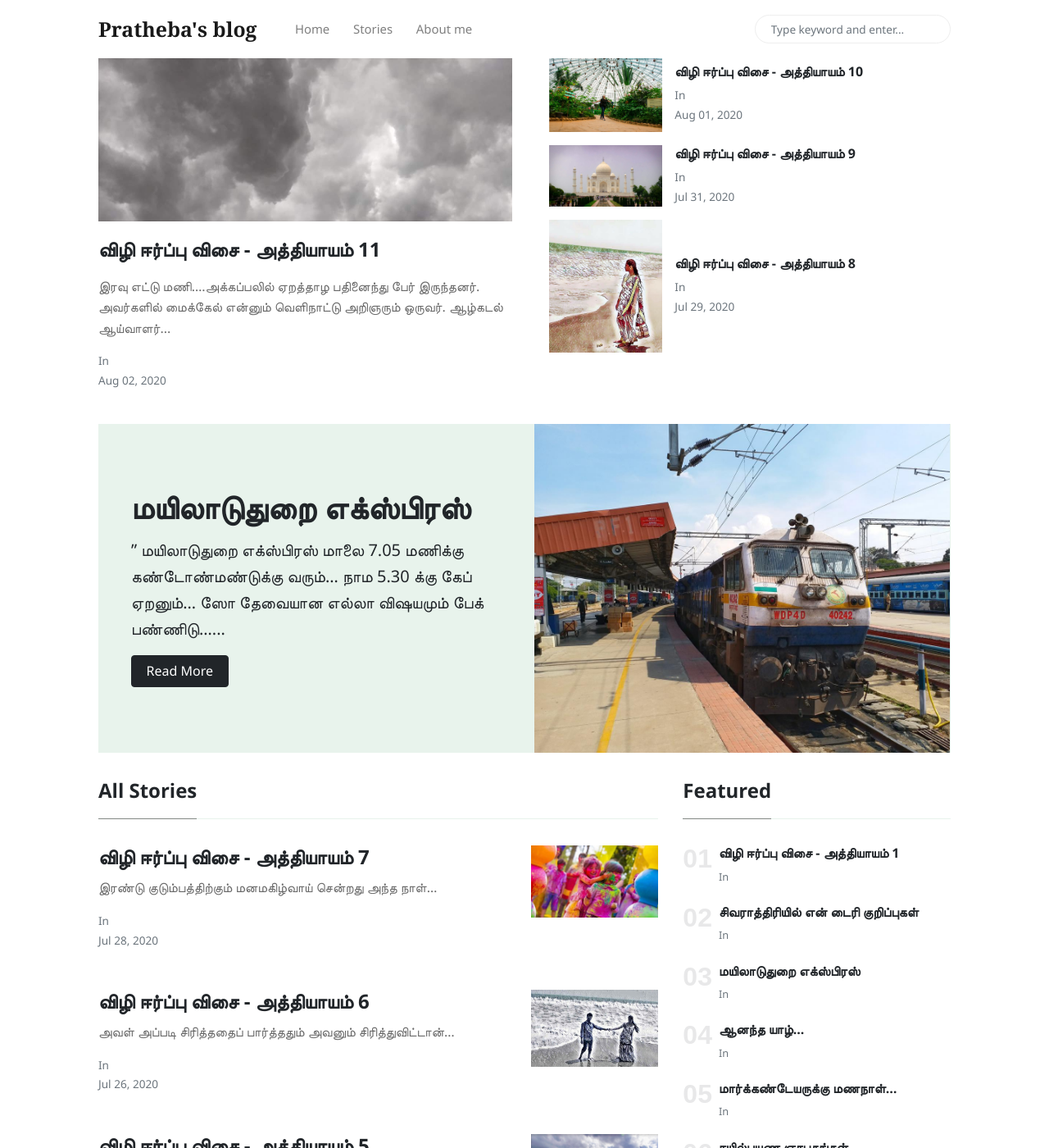
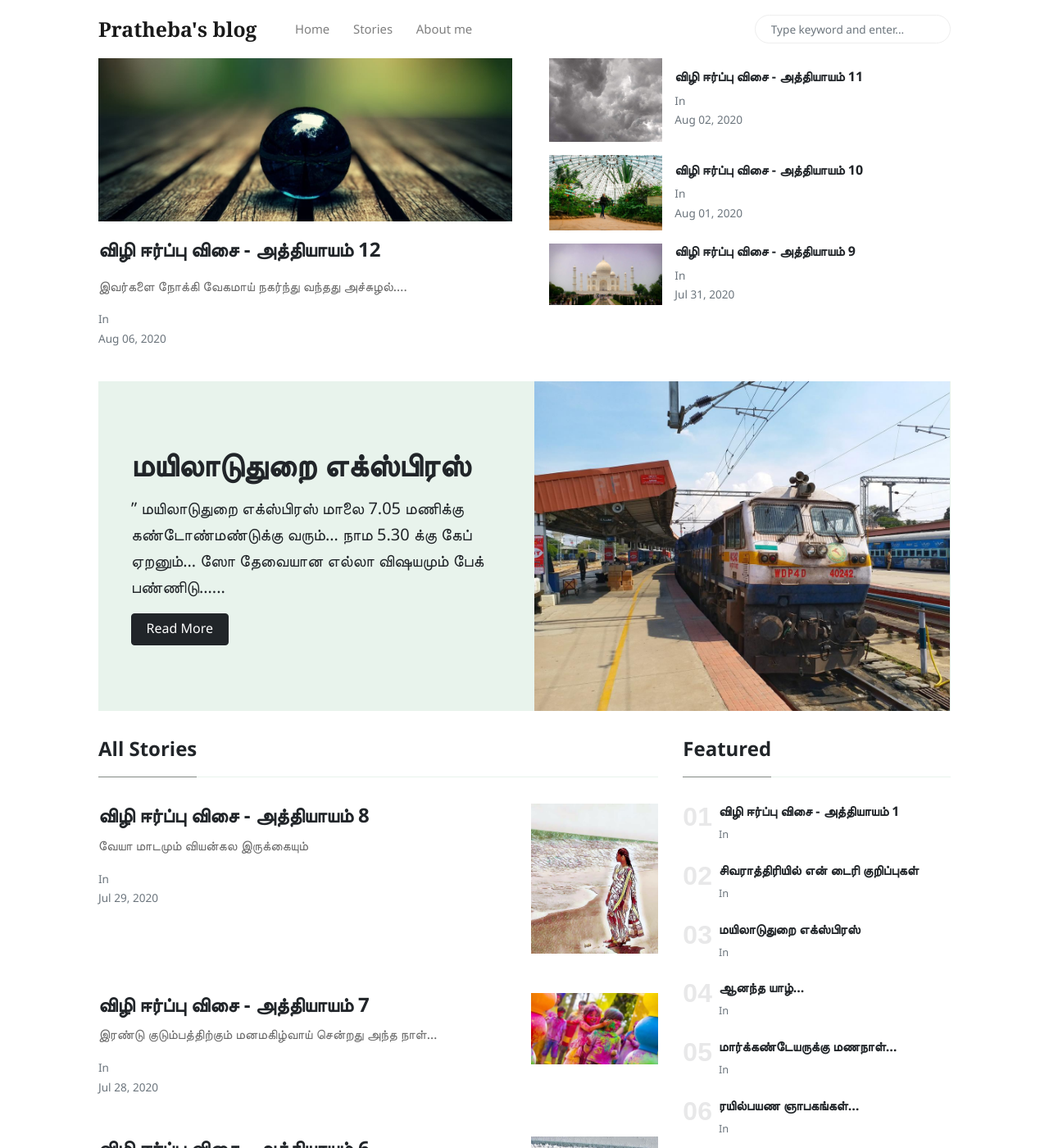
Before and after one commit to vigneshragupathy/pratheba, a Jekyll site: the page built from index.html, in a window 1280 px wide and 1400 px high. Shown: the whole window at 82% size. Built offline with Jekyll 4.4.1, drawn with Linux system fonts in a browser that asks for light colours; nearby versions of some CDN libraries; some web fonts are replaced; the list of posts is cut into pages by our own code; some of the changed lines change nothing that is shown; some of the changed text lies outside the part shown.

Commit message:
chapter12 added

```diff
--- a/_posts/2020-07-01-vizhi-eerppu-visai.md
+++ b/_posts/2020-07-01-vizhi-eerppu-visai.md
@@ -17,3 +17,4 @@ image: content/images/2017/10/cover.jpg
 - [விழி ஈர்ப்பு விசை - அத்தியாயம் 9](https://www.pratheba.com/vizhi-eerppu-visai-chapter9/)
 - [விழி ஈர்ப்பு விசை - அத்தியாயம் 10](https://www.pratheba.com/vizhi-eerppu-visai-chapter10/)
 - [விழி ஈர்ப்பு விசை - அத்தியாயம் 11](https://www.pratheba.com/vizhi-eerppu-visai-chapter11/)
+- [விழி ஈர்ப்பு விசை - அத்தியாயம் 12](https://www.pratheba.com/vizhi-eerppu-visai-chapter12/)
--- /dev/null
+++ b/_posts/2020-08-06-vizhi-eerppu-visai-chapter12.md
@@ -0,0 +1,138 @@
+---
+layout: post
+title: விழி ஈர்ப்பு விசை - அத்தியாயம் 12
+date: '2020-08-06 04:00:00'
+tags:
+- stories
+image: assets/images/chapter12.jpg
+---
+இவர்களை நோக்கி வேகமாய் நகர்ந்து வந்தது அச்சுழல்….
+
+மாலுமிகள் எச்சரிக்கை மணியை இயக்க, பயணிகள் அனைவரும் அரைதூக்கத்தில் அலறியடித்து கப்பல் தளத்தில் கூடினர்.
+
+முன்பே அங்கிருந்த நம் நண்பர்களும் அந்த ஒலி கேட்டு தான் சூழப்போகும் ஆபத்தை உணர்ந்தனர்.
+
+ஆனால் அனு, ஆதி, மித்ரன் மூவரும் கப்பல் தளத்தின் ஓரத்தில் நின்றதால், அவர்கள் மீது புயலின் போது பேரலையொன்று மோதியது…
+
+மூவரும் அலையால் தாக்கப்பட்டு மயங்கியபோதிலும் அனு மற்றும் ஆதியின் கரங்கள் கோர்த்தபடியே இருந்தன.
+
+அனு மெதுவாய் கண்விழித்தாள்…
+
+எழ முயலுகையில் ஆதியின் கைகள் கோர்த்திருப்பது புரிந்து கொஞ்சம் நிம்மதி வந்தது….
+
+கொஞ்சம் நாணமும் அதோடு சேர்ந்திருந்தது…
+
+கூடவே இரவு அவன் பேசியது, இவள் காதலை சொன்னது என்று அனைத்தும் உள்ளே ரீங்கரித்தது ரஹ்மான் இசைபோலே…
+
+அதுவொரு கனவுபோல் தோன்றியது…
+நீங்காத புன்னகையை அந்த நினைவுகள் அவள் முகத்தில் தீட்டி வைத்தன பிக்காஸோ ஓவியம்போலே....
+
+அவர்கள் கைகளில் அதே கல், மர்மப்புன்னகையோ மந்திரபுன்னகையோ என்று புரியாதபடி ஒருமுறை நீல மின்னல் ஒன்றை உமிழ்ந்துவிட்டு அமைதியானது….
+
+ஆதியும் மயங்கியிருந்தான்… மித்ரன் அவனருகில் மயங்கியிருந்தான்….
+அனு ஆதியை எழுப்ப அவன் தூக்கிவாரிபோட்டு “அனுனுனு…….” என்று அவள் கைகளை தேடியபடியே எழுந்தான்.
+
+அந்த களேபரத்தில் மித்ரனும் மயக்கம் தெளிய, மூவரும் அப்போது தான் தாங்கள் எங்கு இருக்கிறோம் என்றறிய எழுந்து பார்த்தனர்….
+
+இன்னும் விடிய சிலமணிநேரம் இருக்கும்போல் தெரிந்தது…. நன்கு சூழ்ந்த இருள்… ஆனால் பூரண நிலவொளி அவர்களுக்கு சுற்றுப்புறத்தை தெளிவாய் காட்டியது…
+
+அந்த இடம் அவர்களுக்கு சற்றும் பரிச்சயமற்றதாய் இருந்தது…
+
+ஆம்….
+
+அதுவொரு ஆளரவமற்ற கடற்கரை……
+
+வெகு தொலைவில் ஒரு நகரம் தென்படுகிறது…
+
+மூவரும் மிகுந்த குழப்பத்தில் ஆழ்ந்தனர்.
+
+“நாம எங்க இருக்கோம் இப்போ..? நம்ம கூட இருந்தவங்க எங்க போனாங்க…?” முதலில் அந்த மௌனத்தை உடைத்தது மித்ரன்.
+
+அனு முகத்தில் பயம், அழுகை எல்லாம் கலவையாய் தெரிந்தது....
+
+மித்ரன் தன் செல்போன் எடுத்து லொகேஷன் அறிய முயல.., அது ‘ஆன்’ ஆகவில்லை. மற்றவர்கள் மொபைலுக்கும் இதே நிலை தான்…
+
+வேறுவழியின்றி தொலைவில் தெரிந்த அந்த நகரத்தை நோக்கி கடற்கரை வழியே நடக்கத்தொடங்கினர்...
+
+பார்ப்பதற்கு மிகவும் பிரம்மாண்டமான, செழிப்பான ஊராகத்தெரிந்தது.
+நெருங்க நெருங்க கரையோரத்தில் பெரிய கட்டிடங்கள் மற்றும் துறைமுகம் போன்ற அமைப்பும் இருப்பது தெரிய வந்தது.
+
+“ஹேய்… நில்லுங்க… அங்க பாருங்க… இருக்க ஆளுங்கள பாத்தா இந்த இடம் இந்தியா மாதிரி இல்ல… தே லுக் லைக் யூரோப்பியன்ஸ்…” அனு வியப்பில் கத்த ஆரமிக்க, அவள் முழுதாய் முடிக்கும் முன்பே ஆதி அவள் வாயைப்பொத்தினான்.
+
+“அனு குட்டி… கத்தி மாட்டிவிட்டுடாத டீ… இடமே ஒரு மார்க்கமா இருக்கு…”  ஆதி  அவள் காதருகில் மெல்ல சொல்லிவிட்டு பின் ஏதோ உணர்ந்தவனாய் சட்டென விலகி விட்டான்…
+
+அனு முதலில் ஆதி அவள் வாய்பொத்திய நிமிடத்தில் கொஞ்சம் கோபமானாலும், சிறிது சிறிதாக அவன் அருகாமயை ரசிக்கத் தொடங்கினாள்.
+
+மித்ரன் முன்னால் நடந்து சென்றுகொண்டிருக்க, அனு இருட்டில் ஒரு இடத்தில் தடுமாறி ஆதியின் மேல் இடித்துவிட்டு விழப்போனாள். அங்கே பெரும் பள்ளம்…
+
+கடற்கரை மணல் தாண்டி துறைமுகத்தை அவர்கள் அப்போது அடைந்திருந்தனர். நல்லவேளையாக ஆதி அவளைப் பற்றி நிறுத்தினான்.
+
+அந்த பள்ளத்தைக் கண்டதும் அனுவின் இதயம் படபடவென்று அடிக்கத்தொடங்கியது.
+“அனு… பாத்து வர மாட்டியா…!! ஏதாவது ஒரு ஏடாகூடம் பண்ணிட்டே இருக்கியே…!!!!” என்று அவன் வேறு கோபமாக சொல்ல அனு சற்று கலங்கிப்போனாள்.
+
+கண்களில் நீர் பளிச்சிட்டதை அந்த இருளிலும் அவன் கவனிக்க தவறவில்லை….
+
+உடனே “மன்னிச்சுக்கோ டா… எனக்கும் பதட்டம்… உன்ன முதல் தடவையா வெளில கூட்டிட்டு வந்து இப்படி ஆயிட்டுச்சேன்னு…!!! “ அருகில் வந்து கைகள் பற்றிக்கொண்டான்.
+
+“ம்ம்ம்ம்…!” என்றாள் அவள்.
+
+“பொறுமையா இருடா அனு… எதுவா இருந்தாலும் பதட்டப்படாத…!!!” ஆதி அவள் தோளில் கைவைத்து சொன்னான்.
+
+“என்னங்க..?? எப்படி இந்த சூழ்நிலையில பொறுமையா இருக்க முடியும்??” அனு விசும்பியபடி கேட்டாள்.
+
+“யூ லைக் அட்வென்ட்சர்ஸ் ரைட் !!!” என்றான் ஆதி அவள் கையிரண்டும் இறுக பற்றிக்கொண்டு….
+
+“ம்ம்ம்ம்…. ஆனா…” என்று அனன்யா இழுப்பதற்குள்…
+
+“ஆனா… ஆவண்ணா லாம் இல்ல… என்ன நடந்தாலும் சமளிப்போம் வா” என்று சொன்னான் ஆதி.
+
+“ம்ம்ம்….” என்றாள் அனு.
+
+“என்ன இப்போல்லாம்  ம்ம்ம்ம் மட்டும் தான் வருது, வேற வார்த்தையே வரதில்ல…” அவள் தாடையை நிமிர்த்தி கேட்டான்.
+
+கண்ணில் நீர் இன்னும் கடகடவென வழிந்து கொண்டிருந்தது.
+
+அவள் கண்ணீரை துடைத்து விட்டு “என்ன பாரு…” மிருதுவாக பேசினான்.
+
+அவள் அப்படியே நின்றதும்,
+“ கண்ண திறந்து பாருன்னு சொல்றேன்ல…” இன்னும் மெதுவாய்  சொன்னான்.
+
+அனு கண்திறந்தாள்.
+
+“மேலே பாரு... இந்த விண்மீன் எல்லாம் இன்னைக்கு நேத்து மொளச்சதா..." சொல்லிவிட்டு அவள் கண்களைப் பார்த்தான்.
+
+பின் அவனே தொடர்ந்தான்...
+
+"நிச்சயம் கிடையாது…..கண்டிப்பா எத்தனையோ கோடி ஆண்டுக்கு முன்ன உள்ளது...
+இப்போ அதெல்லாம் இருக்குமோ...
+இல்லை தன் ஒளியை உலகத்துக்கு கொடுத்துட்டு கரஞ்சு போயிருக்குமோ தெரியல... " வான் பார்த்து அவன் பேசிக்கொண்டே போக...
+
+அனுவோ அவன் பேச்சுடன் அவன் வசீகரத்தையும் உள்வாங்கிக்கொண்டிருந்தாள்.
+
+எங்கேயிருந்தாலும் அவளுக்கென்று ஒரு கரிசனத்தை தரும் கண்கள்... அடர் புருவம்... முதல்முறை புகைப்படம் பார்த்ததில் இருந்து அவன்மீது கொண்ட ஈர்ப்பு....
+
+அவன் குரல் அவளை நினைவுலக்கிற்கு மறுபடி அழைத்து வந்தது….
+
+“எதுவுமே நிரந்தரம் இல்ல டா… சீக்கிரமா வீட்டுக்கு போயிடுவோம்.. நாம ரெண்டு பேரும் கல்யாணம் பண்ணி ஆயிரம் வருஷம் வாழப்போறோம்…இதெல்லாம் சீக்கிரம் கடந்து போயிடும்… என்ன நம்புறல்ல…!!!”
+
+“மம்ம்ம்ம்ம்…..” கண்கள் பனிக்க புன்னகைத்தாள்.
+
+இருவருக்கும் விவரிக்க முடியாத உணர்வுகள்.
+
+விழிகள் விலகாமல்….
+
+கால்கள் நகராமல்…
+
+ஒரு நிமிடம் …
+
+அந்தவொரு பார்வைக்காகவே அவனுடன் ஆயிரம் ஆண்டு வாழலாம்…
+
+“டேய்… என்னங்கடா நடக்குது இங்க… எங்க இருக்கோம்னே தெரில… நீங்க என்ன சாங் ஏதும் பாட போய்டிங்களா…!!!” இருக்கும் இடம் மறந்து இமைக்காமல் நின்றிருந்த இருவரையும் மித்ரன் அலுப்புடன் வந்து உலுக்கினான்.
+
+அனு விலகி நின்று சங்கோஜத்துடன் வேறு திசையில் திரும்பி புன்னகைத்தாள்....
+
+அப்போது தூரத்தில் கண்ட தோற்றம் அனன்யாவுக்கு மயிர்கூச்சு உண்டாக்கியது….
+
+தொடரும்……
+
+[அனைத்து அத்தியாயங்களும் படிக்க](https://www.pratheba.com/vizhi-eerppu-visai-chapter/)
```
Also changed, not shown: assets/images/chapter12.jpg (added).
